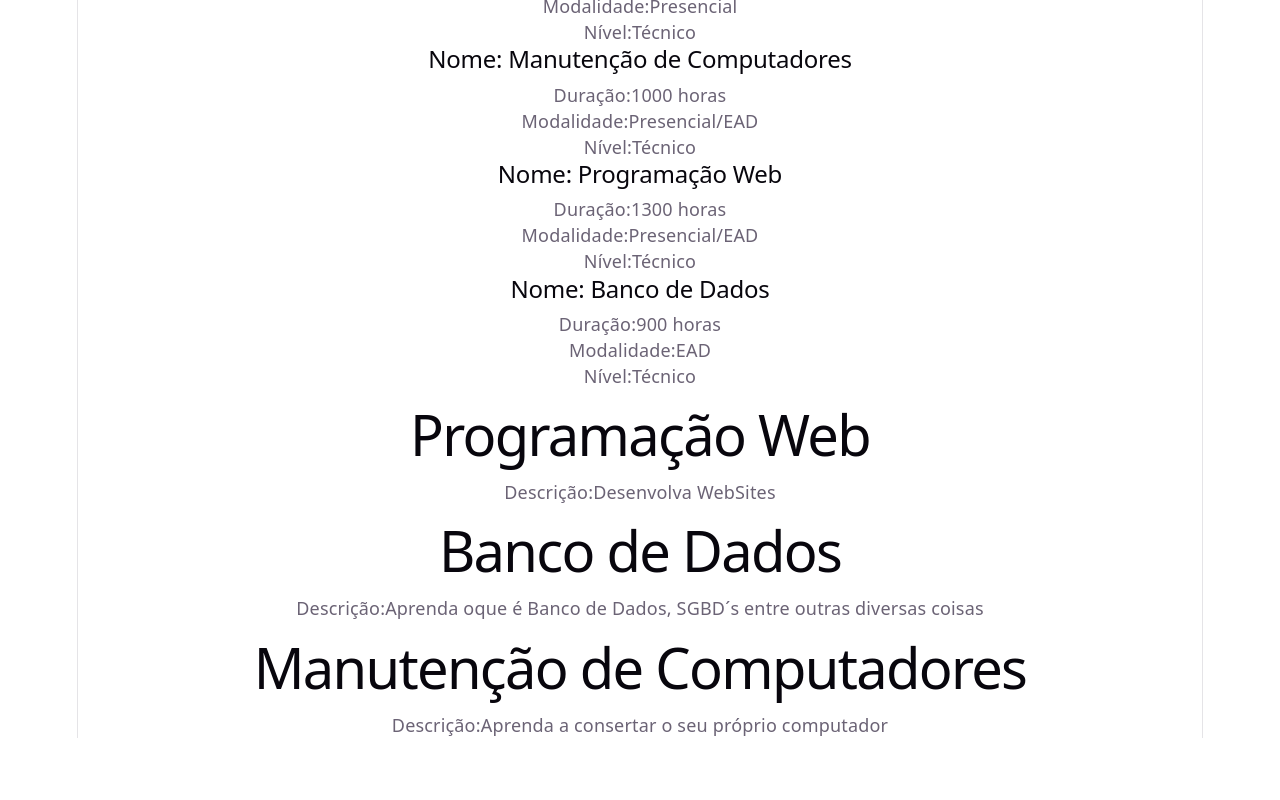
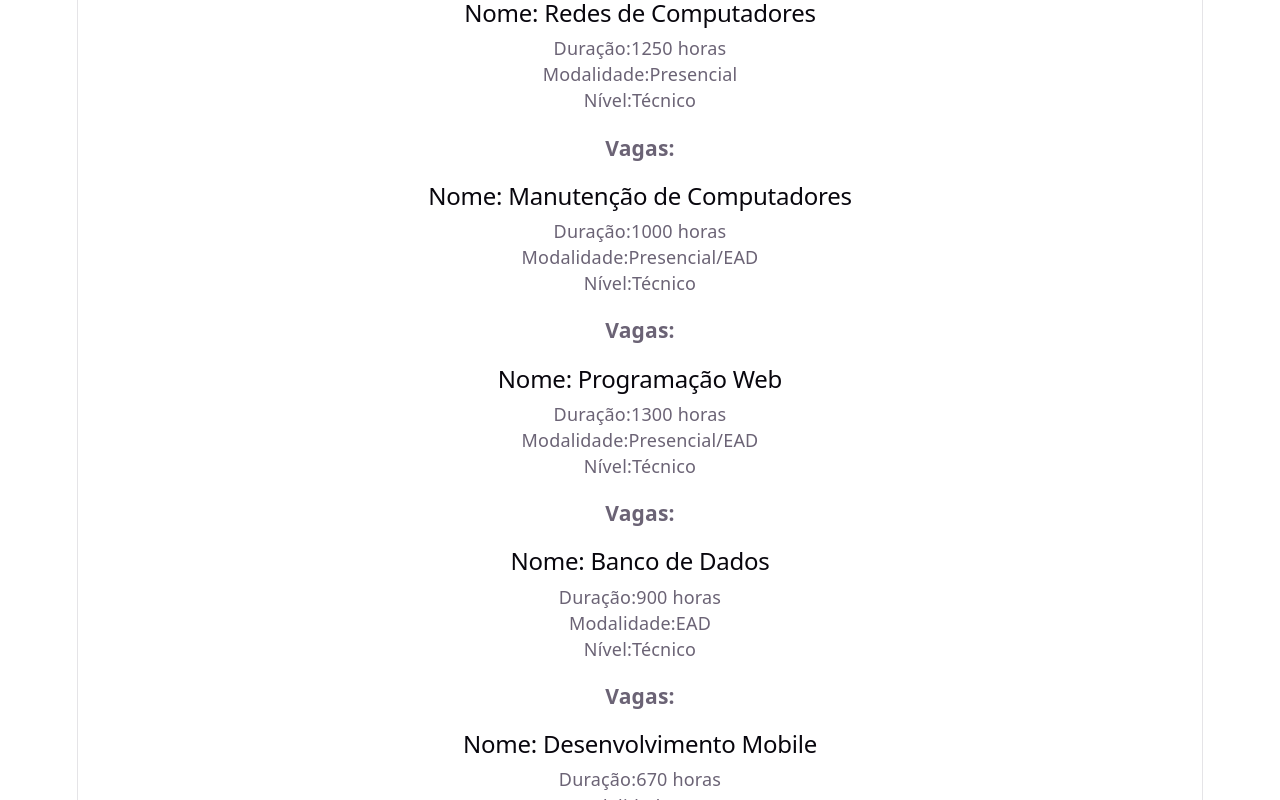
Before and after one commit to devluanx/react-catalogo-componentes, a React (Vite) app: page / in a window 1280 px wide. Shown: the part 300-1100 px from the top of the page. Before the commit the page ends 1038 px from the top, so only its background shows below. Built offline with nearby package versions, Linux system fonts and the light colour scheme.

Commit message:
Adicionando as vagas

```diff
--- a/src/App.jsx
+++ b/src/App.jsx
@@ -31,6 +31,12 @@ const cursos = [
     duracao: "900 horas",
     modalidade: "EAD",
     nivel: "Técnico"
+  },
+  {
+    nome:"Desenvolvimento Mobile",
+    duracao:"670 horas",
+    modalidade: "EAD",
+    nivel:"Técnico"
   }
 ];
 
--- a/src/components/CardCurso.jsx
+++ b/src/components/CardCurso.jsx
@@ -7,6 +7,7 @@ function CardCurso(props){
         <p>Duração:{props.duracao}</p>
         <p>Modalidade:{props.modalidade}</p>
         <p>Nível:{props.nivel}</p>
+        <h3>Vagas: {props.vagas}</h3>
         </div>
         </>
     )
```
